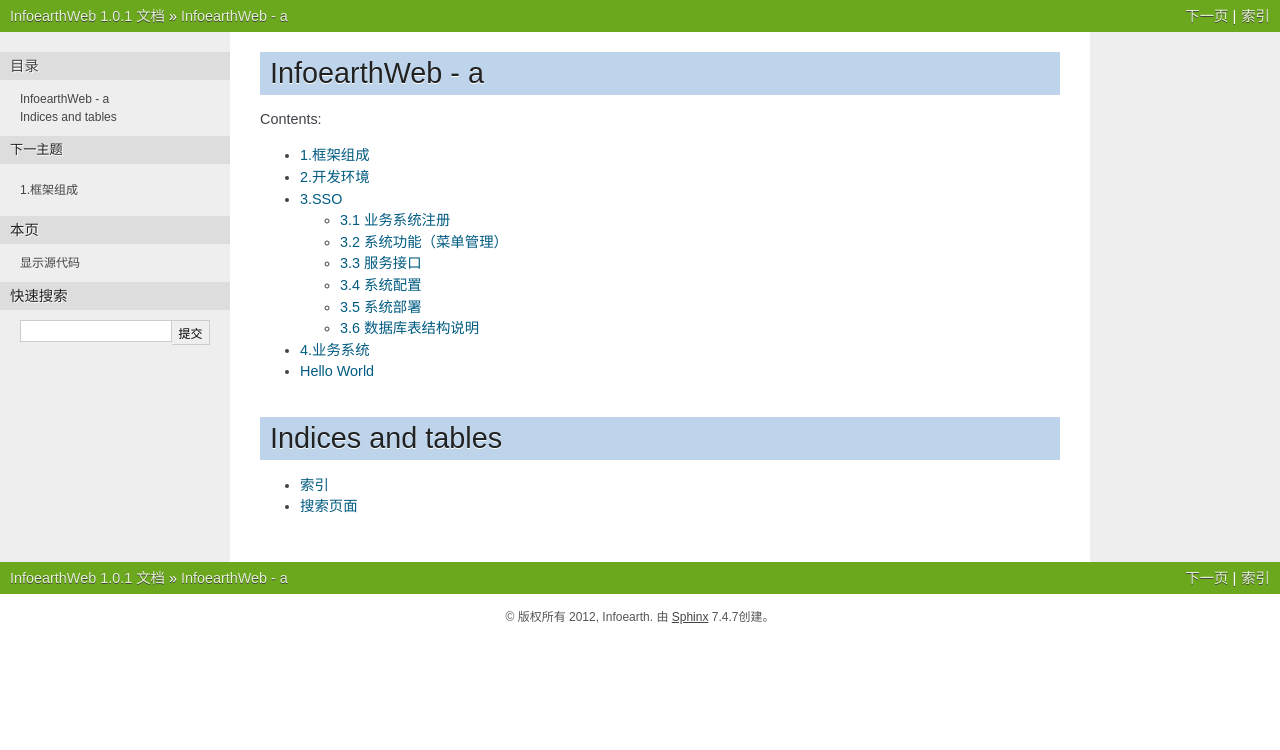
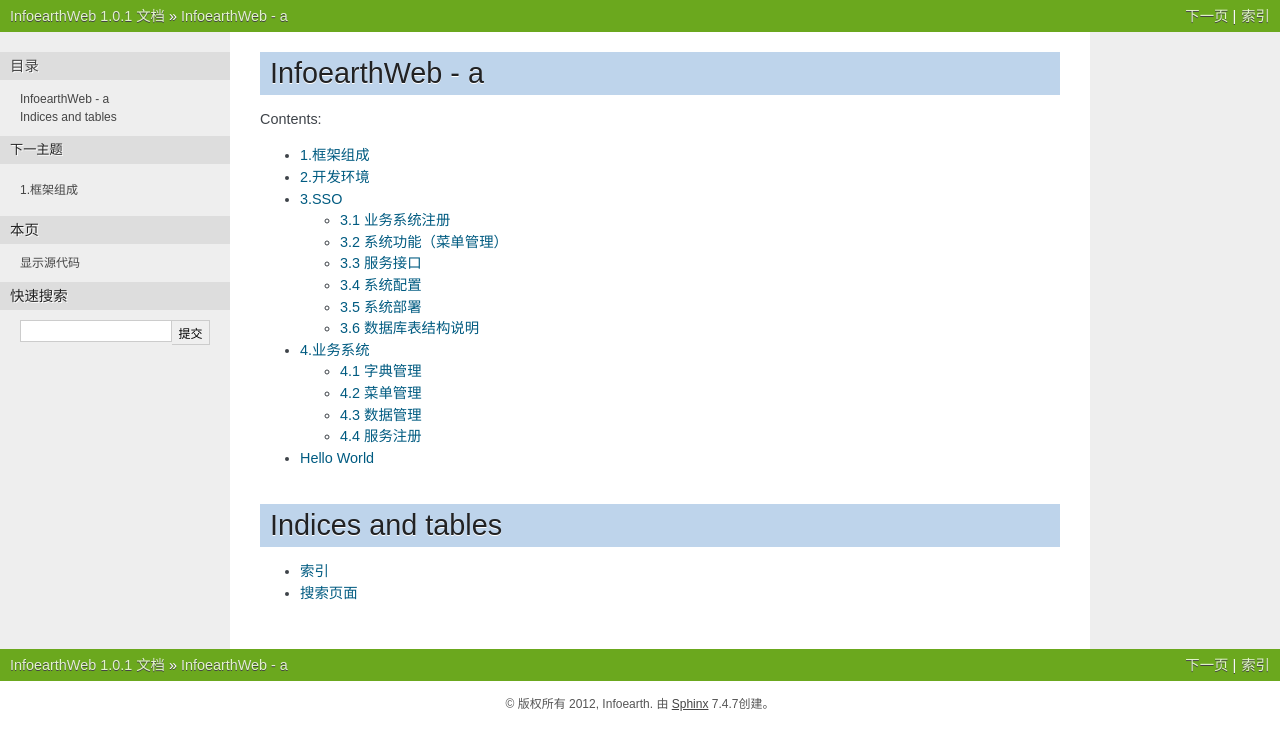
Before and after one commit to IrisTang/InfoearthWeb, a Sphinx documentation site: the page built from source/index.rst, in a window 1280 px wide. Shown: the top 750 px of the page. Built offline with Sphinx 7.4.7, drawn with Linux system fonts in a browser that asks for light colours; pages that are not in the unit, such as notebooks, are missing from menus; some of the changed lines change nothing that is shown.

Commit message:
Update 第4章.rst

```diff
--- a/source/第4章.rst
+++ b/source/第4章.rst
@@ -1,3 +1,73 @@
 4.业务系统
 ===========================
 业务系统提供：字典管理，菜单管理，敏捷开发，Excel导入导出，服务注册，数据管理，消息通知，任务调度和各种业务组件等功能。
+
+===========
+4.1 字典管理
+===========
+点击系统管理下面的通用字典菜单进入字典管理界面
+
+.. image:: image/4-1.png
+
+-----------
+4.1.1 字典分类
+-----------
+字典分类用于管理各类字典，点击字典分类，弹出字典分类对话框
+
+.. image:: image/4-2.png
+
+- 字典新增、编辑
+点击字典分类中的新增或编辑按钮，弹出对话框
+
+.. image:: image/4-3.png
+
+- 字典删除
+选中字典分类中的一条记录，点击删除按钮，删除此记录
+
+-----------
+4.1.1 字典项管理
+-----------
+有了字典之后，就要为每个字典添加字典项了
+
+.. image:: image/4-4.png
+
+===========
+4.2 菜单管理
+===========
+用于维护业务系统自身的菜单和菜单按钮，操作同SSO的菜单管理
+
+===========
+4.3 数据管理
+===========
+数据管理分为数据库连接和数据表管理
+
+-----------
+4.3.1 数据库连接
+-----------
+数据库连接用于管理数据库连接字符串信息，主要是数据表管理和敏捷开发时使用。
+
+.. image:: image/4-5.png
+
+- 新增、编辑
+点击新增，编辑按钮，弹出相应对话框。
+
+.. image:: image/4-6.png
+
+- 删除
+选中一行数据，点击删除按钮，删除此数据
+
+-----------
+4.3.2 数据表管理
+-----------
+数据表管理主要用于自定义查询数据表里的数据。
+
+.. image:: image/4-7.png
+
+选中一张表，点击打开表数据按钮，弹出自定义查询页面
+
+.. image:: image/4-8.png
+
+===========
+4.4 服务注册
+===========
+服务注册只针对WebApi服务
```
